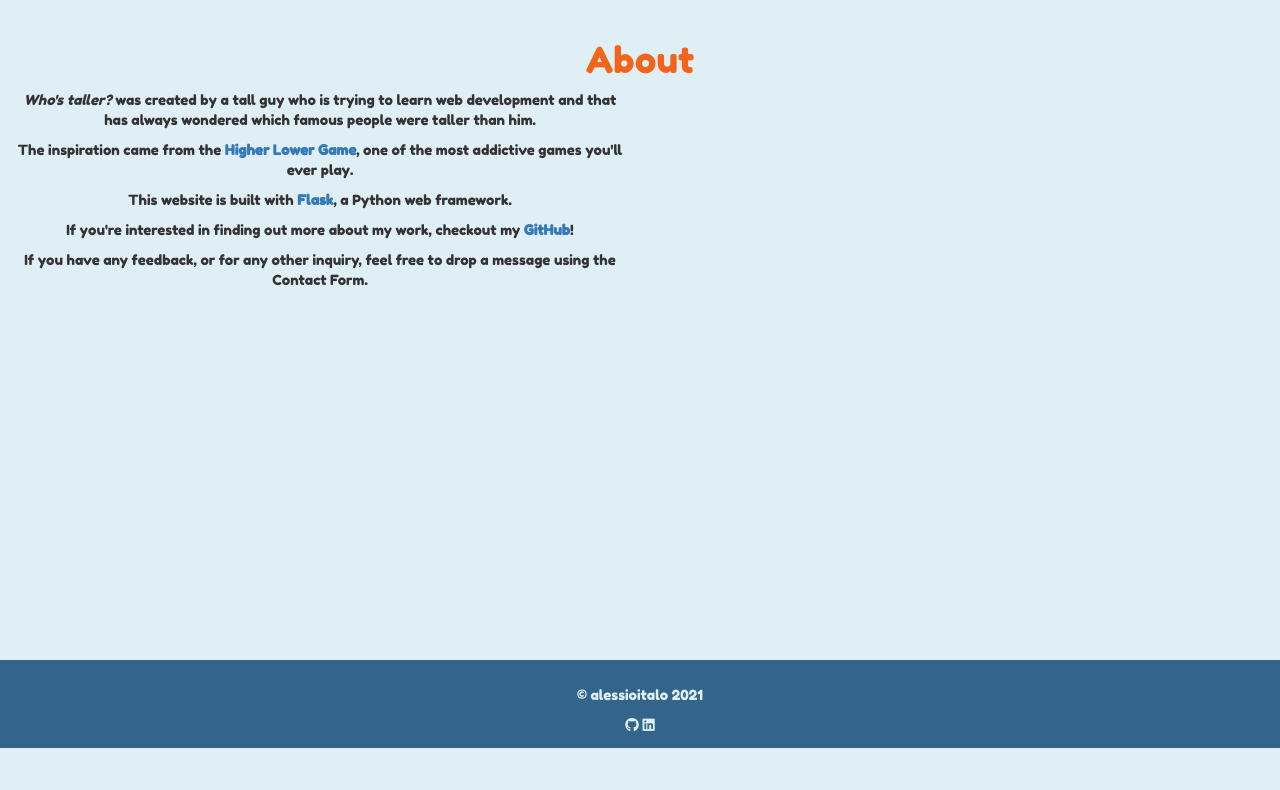
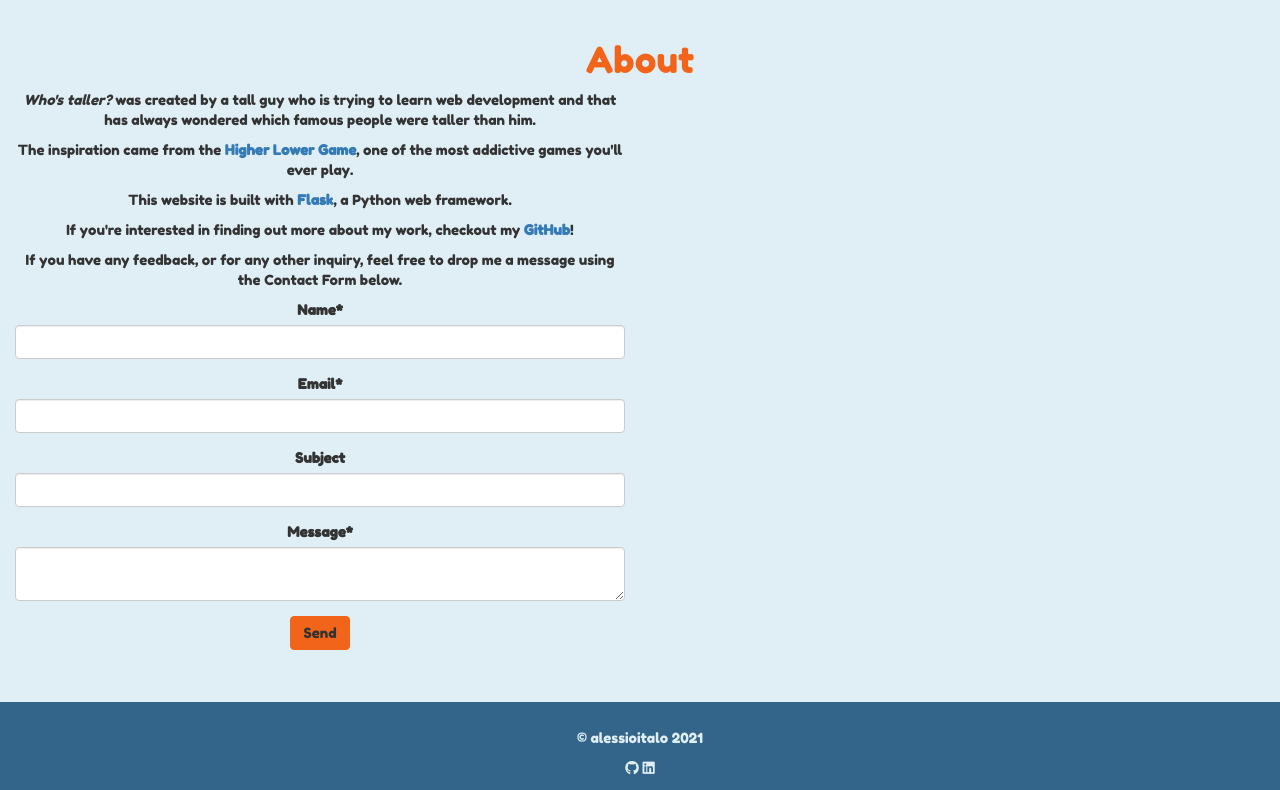
Before and after one commit to alessioitalo/taller-api-flask, a Flask app: page /about in a window 1280 px wide. Shown: the part 52-842 px from the top of the page. Before the commit the page ends 800 px from the top, so only its background shows below. Run offline with Flask 2, Linux system fonts and the light colour scheme; some libraries are stand-ins or nearby versions.

Commit message:
wtf form

```diff
--- a/app.py
+++ b/app.py
@@ -4,6 +4,9 @@ from random import choice
 from flask_marshmallow import Marshmallow
 from flask_fontawesome import FontAwesome
 from flask_bootstrap import Bootstrap
+from flask_wtf import FlaskForm
+from wtforms import SubmitField, StringField, TextAreaField
+from wtforms.validators import DataRequired
 import os
 
 app = Flask(__name__)
@@ -16,7 +19,7 @@ fa = FontAwesome(app)
 Bootstrap(app)
 API_SECRET_KEY = os.environ.get('API_SECRET_KEY')
 
-
+# DATABASE
 class Taller(db.Model):
     id = db.Column(db.Integer, primary_key=True)
     name = db.Column(db.String(100), unique=True)
@@ -31,7 +34,16 @@ class TallerSchema(ma.Schema):
         fields = ('id','name','bio','height', 'photo', 'credit')
 
 taller_schema = TallerSchema()
-# db.create_all()
+
+
+#CONTACT FORM
+class ContactForm(FlaskForm):
+    name = StringField('Name*', validators=[DataRequired()])
+    email = StringField('Email*', validators=[DataRequired()])
+    subject = StringField('Subject')
+    message = TextAreaField('Message*', validators=[DataRequired()])
+    submit = SubmitField('Send')
+
 
 @app.route('/')
 @app.route('/home')
@@ -39,12 +51,10 @@ taller_schema = TallerSchema()
 def home():
     session.clear()
     global score
-    score = 0
     return render_template('home.html')
 
 @app.route('/play', methods=['GET', 'POST'])
 def play():
-    score = 0
     id_one = session.get('id_one')
     id_two = session.get('id_two')
     character1 = choice(db.session.query(Taller).all())
@@ -125,9 +135,14 @@ def api():
     return render_template('api.html')
 
 
-@app.route('/about')
+@app.route('/about', methods=['GET','POST'])
 def about():
-    return render_template('about.html')
+    form = ContactForm()
+    if form.validate_on_submit():
+        # TODO: update with flask-flash message
+        return 'Message sent!'
+    else:
+        return render_template('about.html', form=form)
 
 # ERROR HANDLERS
 
--- a/templates/about.html
+++ b/templates/about.html
@@ -1,11 +1,13 @@
 {% extends 'base.html'%}}
+{% import "bootstrap/wtf.html" as wtf %}
 {% block title%} Who's taller? - About {% endblock %}
+
 
 {% block page_content %}
 <h1 class="title">About</h1>
 <div class="row">
     <div class="col-lg-6 col-md-6 col-sm-12">
-
+    <div>
     <p><i>Who's taller?</i> was created by a tall guy who is trying to learn web development and that has always wondered which famous people were taller than him.</p>
     <p>The inspiration came from the <a href="http://www.higherlowergame.com/"><b>Higher Lower Game</b></a>, one of the most addictive games you'll ever play.</p>
 
@@ -13,7 +15,12 @@
 
     <p>If you're interested in finding out more about my work, checkout my <a href="https://github.com/alessioitalo"><b>GitHub</b></a>!</p>
 
-    <p>If you have any feedback, or for any other inquiry, feel free to drop a message using the Contact Form.</p>
+    <p>If you have any feedback, or for any other inquiry, feel free to drop me a message using the Contact Form below.</p>
 </div>
+    <div>
+        {{ wtf.quick_form(form) }}
+    </div>
 </div>
+    </div>
+
 {% endblock %}
```
Also changed, not shown: templates/play.html (+4 -4 lines).
